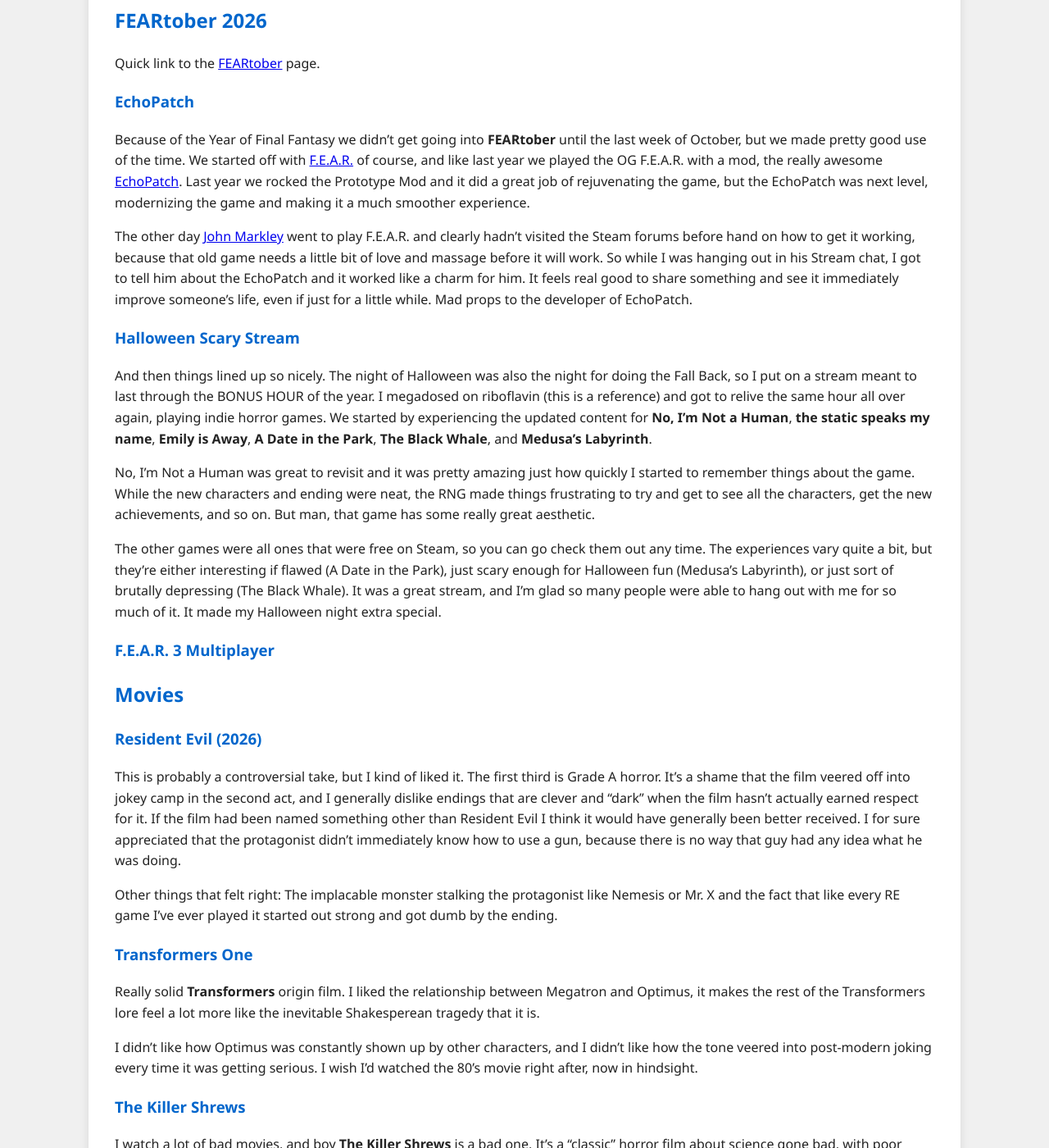
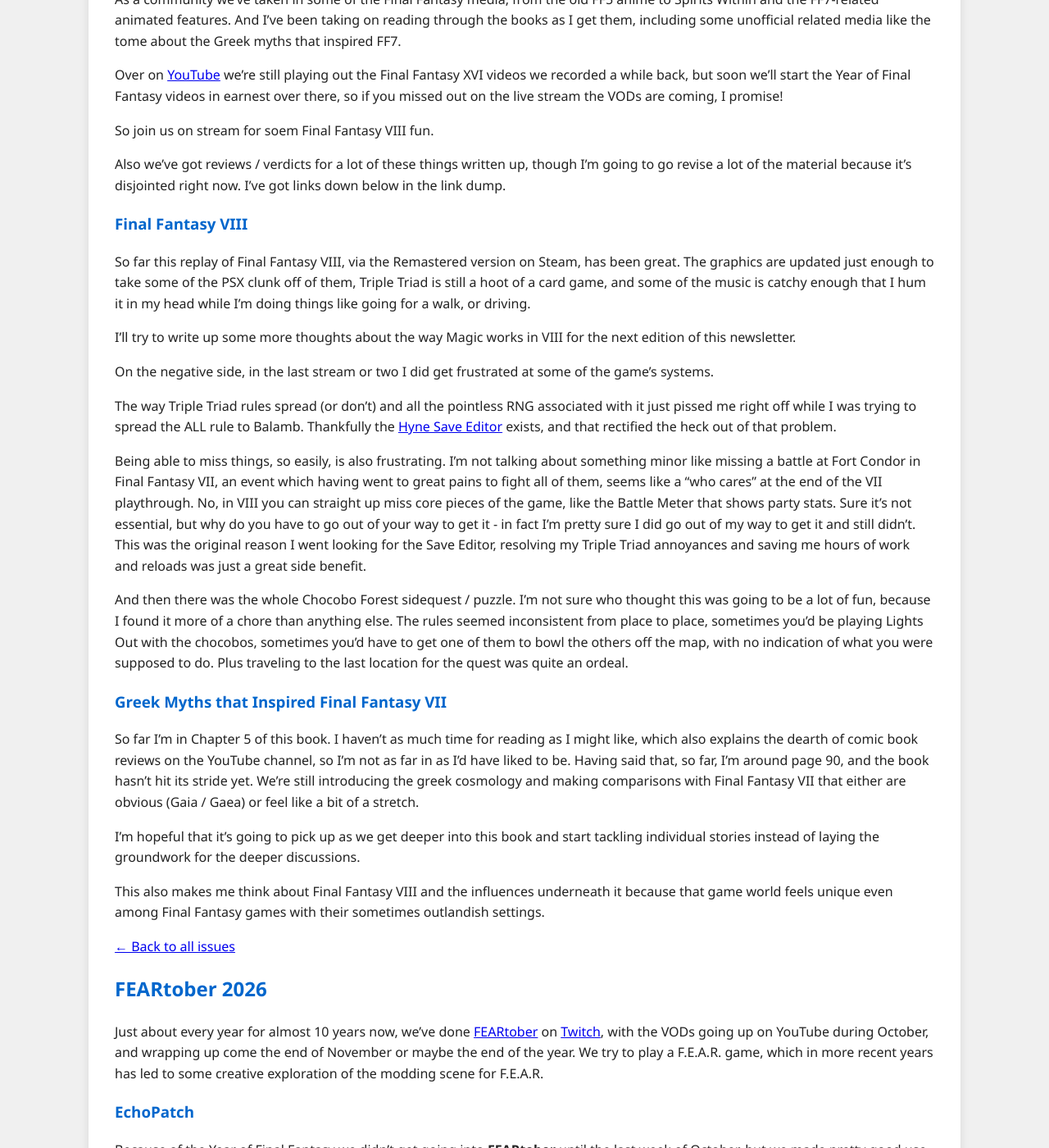
Before and after one commit to elizibar/elizibar.github.io, a Jekyll site: the page built from newsletter/2026-11-18-issue-1.md, in a window 1280 px wide and 1400 px high, scrolled down 1052 px. Shown: the whole window at 82% size. Built offline with Jekyll 4.4.1, drawn with Linux system fonts in a browser that asks for light colours; some of the changed text lies outside the part shown.

Commit message:
Update 2026-11-18-issue-1.md

```diff
--- a/newsletter/2026-11-18-issue-1.md
+++ b/newsletter/2026-11-18-issue-1.md
@@ -16,9 +16,13 @@ I thought it might be nice to have a space to share some longer form thoughts, g
 
 This week we'll recap some of what we've been doing on stream lately, talk about some of the things I've been watching, and also dump a bunch of links down at the bottom.
 
+[← Back to all issues](/newsletter/)
+
 ## The Year of Final Fantasy
 
 We decided, half-jokingly, to do the ["Year of Final Fantasy"](/yearoffinalfantasy/) as a project, and even back then it was pretty obvious that it was going to take more than a year to play through. A typical JRPG experience takes a lot of time, and the more I looked into it the more Final Fantasy games, movies, novels, and so on that I discovered. It got hard to catalog it all.
+
+For those who aren't in the know, the Year of Final Fantasy is the attempt to play every Final Fantasy game that I can get my hands on. Mostly this means playing remastered versions, but I am leaving the door open to playin on actual hardware for the ones I already own. We're using this site to track all that, capture how the games made me feel, and also write up what kind of information that's interesting that was can, like the fact that there are novelizations of some of the early Final Fantasy games that were never translated to English. (Who knew?)
 
 While we might be in the middle of **Final Fantasy VIII Remastered**, we have so far crunched through 18 different Final Fantasy games, though a couple of them we didn't play through all the way. (I'm looking at the mobile games here.) Having to rush Ever Crisis because of the End of Life of the game was a bit unexpected, since it was originally set to be one of the later Final Fantasy VII experiences.
 
@@ -30,9 +34,35 @@ Over on [YouTube](https://www.youtube.com/elizibar) we're still playing out the
 
 So join us on stream for soem Final Fantasy VIII fun.
 
+Also we've got reviews / verdicts for a lot of these things written up, though I'm going to go revise a lot of the material because it's disjointed right now. I've got links down below in the link dump.
+
+### Final Fantasy VIII
+
+So far this replay of Final Fantasy VIII, via the Remastered version on Steam, has been great. The graphics are updated just enough to take some of the PSX clunk off of them, Triple Triad is still a hoot of a card game, and some of the music is catchy enough that I hum it in my head while I'm doing things like going for a walk, or driving.
+
+I'll try to write up some more thoughts about the way Magic works in VIII for the next edition of this newsletter.
+
+On the negative side, in the last stream or two I did get frustrated at some of the game's systems.
+
+The way Triple Triad rules spread (or don't) and all the pointless RNG associated with it just pissed me right off while I was trying to spread the ALL rule to Balamb. Thankfully the [Hyne Save Editor](https://www.nexusmods.com/finalfantasy8/mods/5?tab=description) exists, and that rectified the heck out of that problem.
+
+Being able to miss things, so easily, is also frustrating. I'm not talking about something minor like missing a battle at Fort Condor in Final Fantasy VII, an event which having went to great pains to fight all of them, seems like a "who cares" at the end of the VII playthrough. No, in VIII you can straight up miss core pieces of the game, like the Battle Meter that shows party stats. Sure it's not essential, but why do you have to go out of your way to get it - in fact I'm pretty sure I did go out of my way to get it and still didn't. This was the original reason I went looking for the Save Editor, resolving my Triple Triad annoyances and saving me hours of work and reloads was just a great side benefit.
+
+And then there was the whole Chocobo Forest sidequest / puzzle. I'm not sure who thought this was going to be a lot of fun, because I found it more of a chore than anything else. The rules seemed inconsistent from place to place, sometimes you'd be playing Lights Out with the chocobos, sometimes you'd have to get one of them to bowl the others off the map, with no indication of what you were supposed to do. Plus traveling to the last location for the quest was quite an ordeal.
+
+### Greek Myths that Inspired Final Fantasy VII
+
+So far I'm in Chapter 5 of this book. I haven't as much time for reading as I might like, which also explains the dearth of comic book reviews on the YouTube channel, so I'm not as far in as I'd have liked to be. Having said that, so far, I'm around page 90, and the book hasn't hit its stride yet. We're still introducing the greek cosmology and making comparisons with Final Fantasy VII that either are obvious (Gaia / Gaea) or feel like a bit of a stretch.
+
+I'm hopeful that it's going to pick up as we get deeper into this book and start tackling individual stories instead of laying the groundwork for the deeper discussions.
+
+This also makes me think about Final Fantasy VIII and the influences underneath it because that game world feels unique even among Final Fantasy games with their sometimes outlandish settings.
+
+[← Back to all issues](/newsletter/)
+
 ## FEARtober 2026
 
-Quick link to the [FEARtober](https://elizibar.github.io/feartober/) page.
+Just about every year for almost 10 years now, we've done [FEARtober](https://elizibar.github.io/feartober/) on [Twitch](https://www.twitch.tv/elizibar), with the VODs going up on YouTube during October, and wrapping up come the end of November or maybe the end of the year. We try to play a F.E.A.R. game, which in more recent years has led to some creative exploration of the modding scene for F.E.A.R.
 
 ### EchoPatch
 
@@ -50,11 +80,19 @@ The other games were all ones that were free on Steam, so you can go check them
 
 ### F.E.A.R. 3 Multiplayer
 
+I bought some Humble Bundle to get the Bendy games, and I was left with a Steam key for all of the F.E.A.R. series. I already owned it, so I got to give that out as a gift. So I gave it to my Monday night multiplayer (aka Mapgame Monday) stream partner, [stellahsgalaxy](https://www.twitch.tv/stellahsgalaxy) and we've been playing through F.E.A.R. 3 the last few weeks.
 
+### F.E.A.R. verdicts
+
+Wrote up my thoughts and feelings about F.E.A.R. and the first two expansion packs. Links down below on the
+
+[← Back to all issues](/newsletter/)
 
 ## Movies
 
 ### Resident Evil (2026)
+
+**Short plot summary**: Delivery guy talks to girlfriend while driving, runs over someone, then proceeds to run in terror for 90 minutes being the biggest idiot I've seen on film in a while. Like a soap opera with monsters.
 
 This is probably a controversial take, but I kind of liked it. The first third is Grade A horror. It's a shame that the film veered off into jokey camp in the second act, and I generally dislike endings that are clever and "dark" when the film hasn't actually earned respect for it. If the film had been named something other than Resident Evil I think it would have generally been better received. I for sure appreciated that the protagonist didn't immediately know how to use a gun, because there is no way that guy had any idea what he was doing.
 
@@ -62,11 +100,15 @@ Other things that felt right: The implacable monster stalking the protagonist li
 
 ### Transformers One
 
+**Short plot summary**: Two goofy robots go on a journey of self-discovery and start a civil war.
+
 Really solid **Transformers** origin film. I liked the relationship between Megatron and Optimus, it makes the rest of the Transformers lore feel a lot more like the inevitable Shakesperean tragedy that it is.
 
 I didn't like how Optimus was constantly shown up by other characters, and I didn't like how the tone veered into post-modern joking every time it was getting serious. I wish I'd watched the 80's movie right after, now in hindsight.
 
 ### The Killer Shrews
+
+**Short plot summary**: Hungry dogs eat stuff.
 
 I watch a lot of bad movies, and boy **The Killer Shrews** is a bad one. It's a "classic" horror film about science gone bad, with poor acting, no budget, and bad writing. This was maybe the third or fourth time I've seen it, and this time it was the Nightmare Theater presentation on PBS.
 
@@ -76,9 +118,13 @@ Though by bad movie standards it's not **that** bad, it's no Red Zone Cuba at le
 
 ### Abbot and Costello Meet Frankenstein
 
+**Short plot summary**: See the title.
+
 Watched the **Svengoolie** presentation of this film, AGAIN. It's like the 10th time I've watched it via Sven, and I don't know, the 100th time overall in my life. I love this movie, it's just one big laugh interspersed with just enough seriousness to let Lon Chaney's wolfman and Lugosi's Dracula (only the 2nd time he ever was actually Dracula) shine. Having watched the Invisible Man Returns for the first time recently, I finally get the Vincent Price voice cameo at the end.
 
 10/10, will watch it again and again and...
+
+[← Back to all issues](/newsletter/)
 
 ## Anime
 
@@ -90,11 +136,15 @@ There's an online FAST linear TV channel that my DVR gets and I've been watching
 
 ### Little Nemo: Adventures in Slumberland
 
+**Short plot summary**: Kid dreams really hard, learns hard life lessons, and fight nightmares.
+
 This was a fun animated feature, combining Japanese and Disney styles in both its animation and storytelling. It's a wonderful fusion of styles and a visual treat. There are one or two places where it doesn't pop, but they don't last, and the movie is soon back to showing off lots of fun things and rolling along on a fun adventure. An absolutely amazing lineup of people worked on it over the years, and the development of the film is as interesting a read as the movie was to watch.
 
 The Gertie the Dinosaur cameo was also a treat, really showcasing the roots of the film in Windsor McKay's work a century ago.
 
 Maybe a 7/10.  But I'm amazed this movie lost so much money and wasn't actually a hit.
+
+[← Back to all issues](/newsletter/)
 
 ## Relevant Links
 
@@ -107,6 +157,10 @@ Maybe a 7/10.  But I'm amazed this movie lost so much money and wasn't actually
 - [The Black Whale](https://www.youtube.com/playlist?list=PLJrK7PDq9xEY) (Will go live on November 22)
 - [Medusa's Labyrinth](https://www.youtube.com/playlist?list=PLR3goimYo2zE) (Will go live on December 6)
 
+### F.E.A.R Verdicts
+- [F.E.A.R.: First Encounter Assault Recon](/feartober/fear/)
+- [F.E.A.R.: Extraction Point](/feartober/fear-extraction-point/)
+- [F.E.A.R.: Perseus Mandate](/feartober/fear-perseus-mandate/)
 
 ### Games Played so Far in the "Year"
 - [Final Fantasy Pixel Remaster](/yearoffinalfantasy/ff1pr/)
@@ -145,9 +199,6 @@ Maybe a 7/10.  But I'm amazed this movie lost so much money and wasn't actually
 - [Final Fantasy VII: On the Way to a Smile](/yearoffinalfantasy/ff7smile/)
 - [Final Fantasy VII: The Kids Are Alright: A Turks Side Story](/yearoffinalfantasy/ff7turks/)
 - [Greek Myths That Inspired Final Fantasy VII](/yearoffinalfantasy/ff7greekmyths/)
-
-
-
 ---
 
 [← Back to all issues](/newsletter/)
```
